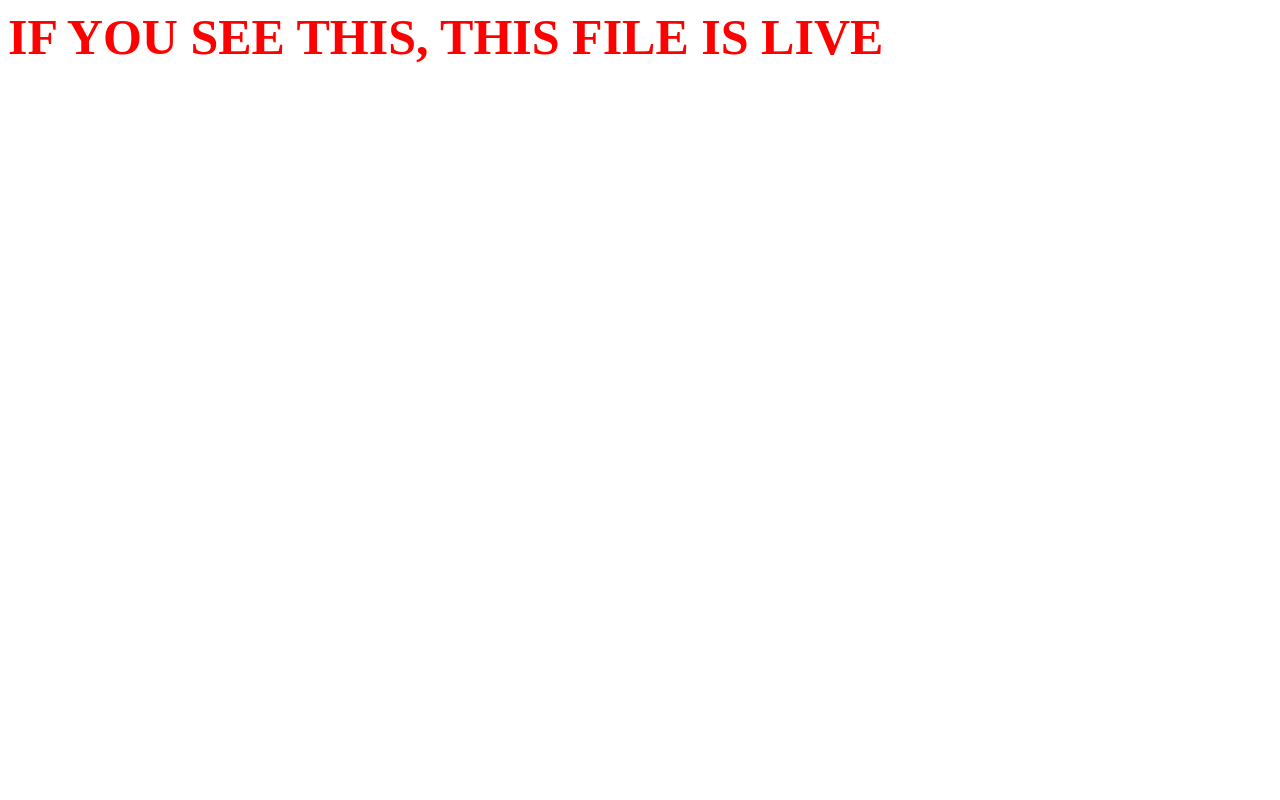
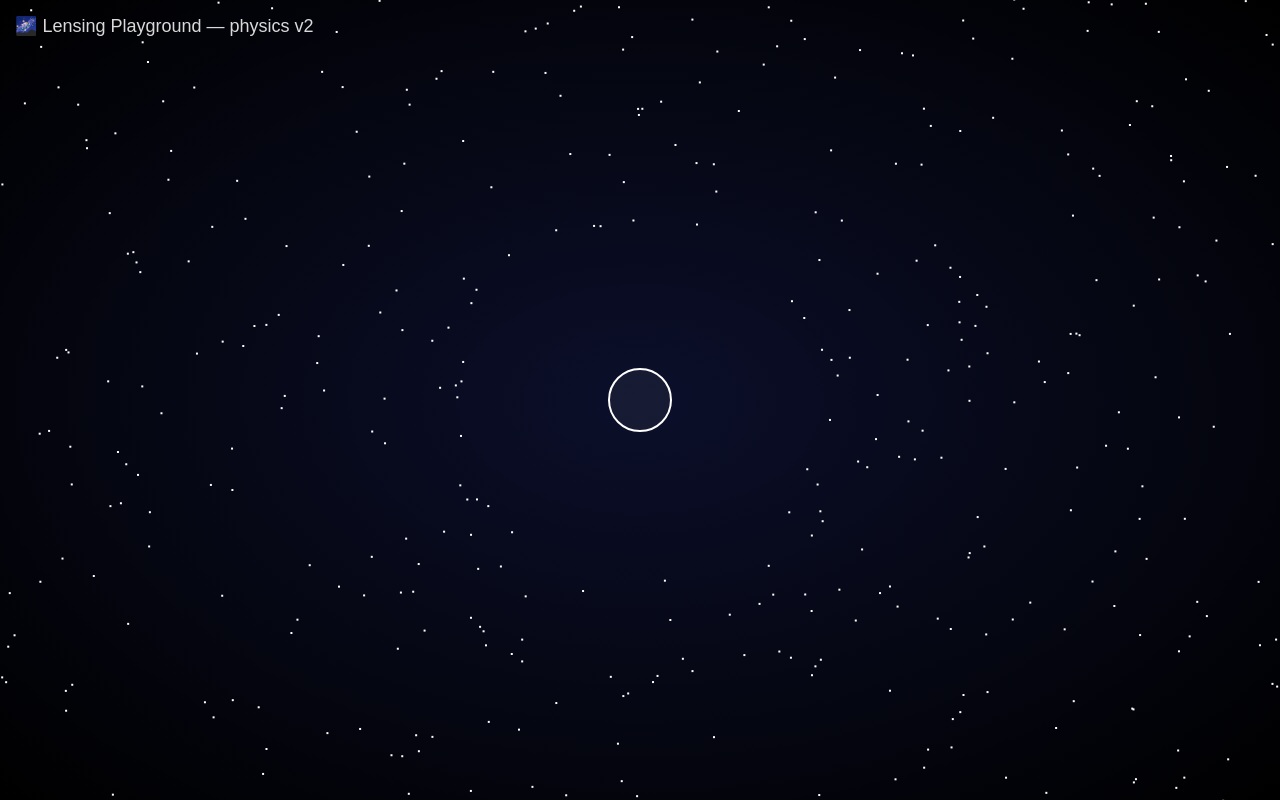
Before and after one commit to zoekramer6/lensing_playground, a plain HTML site: page index.html in a window 1280 px wide. Drawn offline with Linux system fonts and the light colour scheme.

Commit message:
Update index.html

```diff
--- a/index.html
+++ b/index.html
@@ -1,5 +1,134 @@
+<!DOCTYPE html>
+<html>
+<head>
+  <meta charset="UTF-8" />
+  <title>Lensing Playground</title>
+
+  <style>
+    body {
+      margin: 0;
+      overflow: hidden;
+      background: radial-gradient(ellipse at center, #0b0f2a 0%, #000000 100%);
+      font-family: Arial, sans-serif;
+    }
+
+    canvas {
+      display: block;
+    }
+
+    #title {
+      position: fixed;
+      top: 15px;
+      left: 15px;
+      color: white;
+      font-size: 18px;
+      z-index: 10;
+      opacity: 0.85;
+    }
+
+    #lens {
+      position: fixed;
+      width: 60px;
+      height: 60px;
+      border-radius: 50%;
+      border: 2px solid white;
+      background: rgba(255,255,255,0.05);
+      cursor: grab;
+      z-index: 20;
+      transform: translate(-50%, -50%);
+    }
+  </style>
+</head>
+
 <body>
-  <h1 style="color:red;font-size:50px;">
-    IF YOU SEE THIS, THIS FILE IS LIVE
-  </h1>
+
+<div id="title">🌌 Lensing Playground — physics v2</div>
+<div id="lens"></div>
+
+<canvas id="space"></canvas>
+
+<script>
+const canvas = document.getElementById("space");
+const ctx = canvas.getContext("2d");
+
+canvas.width = window.innerWidth;
+canvas.height = window.innerHeight;
+
+// ----------------------
+// STAR FIELD
+// ----------------------
+const stars = [];
+const STAR_COUNT = 400;
+
+for (let i = 0; i < STAR_COUNT; i++) {
+  stars.push({
+    x: Math.random() * canvas.width,
+    y: Math.random() * canvas.height
+  });
+}
+
+// ----------------------
+// LENS
+// ----------------------
+const lens = document.getElementById("lens");
+let lensX = canvas.width / 2;
+let lensY = canvas.height / 2;
+let dragging = false;
+
+// place lens
+function updateLens() {
+  lens.style.left = lensX + "px";
+  lens.style.top = lensY + "px";
+}
+
+updateLens();
+
+lens.addEventListener("mousedown", () => dragging = true);
+window.addEventListener("mouseup", () => dragging = false);
+
+window.addEventListener("mousemove", (e) => {
+  if (!dragging) return;
+  lensX = e.clientX;
+  lensY = e.clientY;
+  updateLens();
+});
+
+// ----------------------
+// LENSING PHYSICS (simple)
+// ----------------------
+// deflection ~ 1 / r
+const strength = 8000;
+
+function render() {
+  ctx.clearRect(0, 0, canvas.width, canvas.height);
+
+  for (let s of stars) {
+
+    let dx = s.x - lensX;
+    let dy = s.y - lensY;
+
+    let r2 = dx*dx + dy*dy;
+    let r = Math.sqrt(r2) + 0.0001;
+
+    // gravitational lens deflection (toy model)
+    let factor = strength / r2;
+
+    let offsetX = dx * factor;
+    let offsetY = dy * factor;
+
+    let x = s.x + offsetX;
+    let y = s.y + offsetY;
+
+    // draw star
+    ctx.fillStyle = "white";
+    ctx.fillRect(x, y, 2, 2);
+  }
+
+  requestAnimationFrame(render);
+}
+
+render();
+</script>
+
 </body>
+</html>
```
